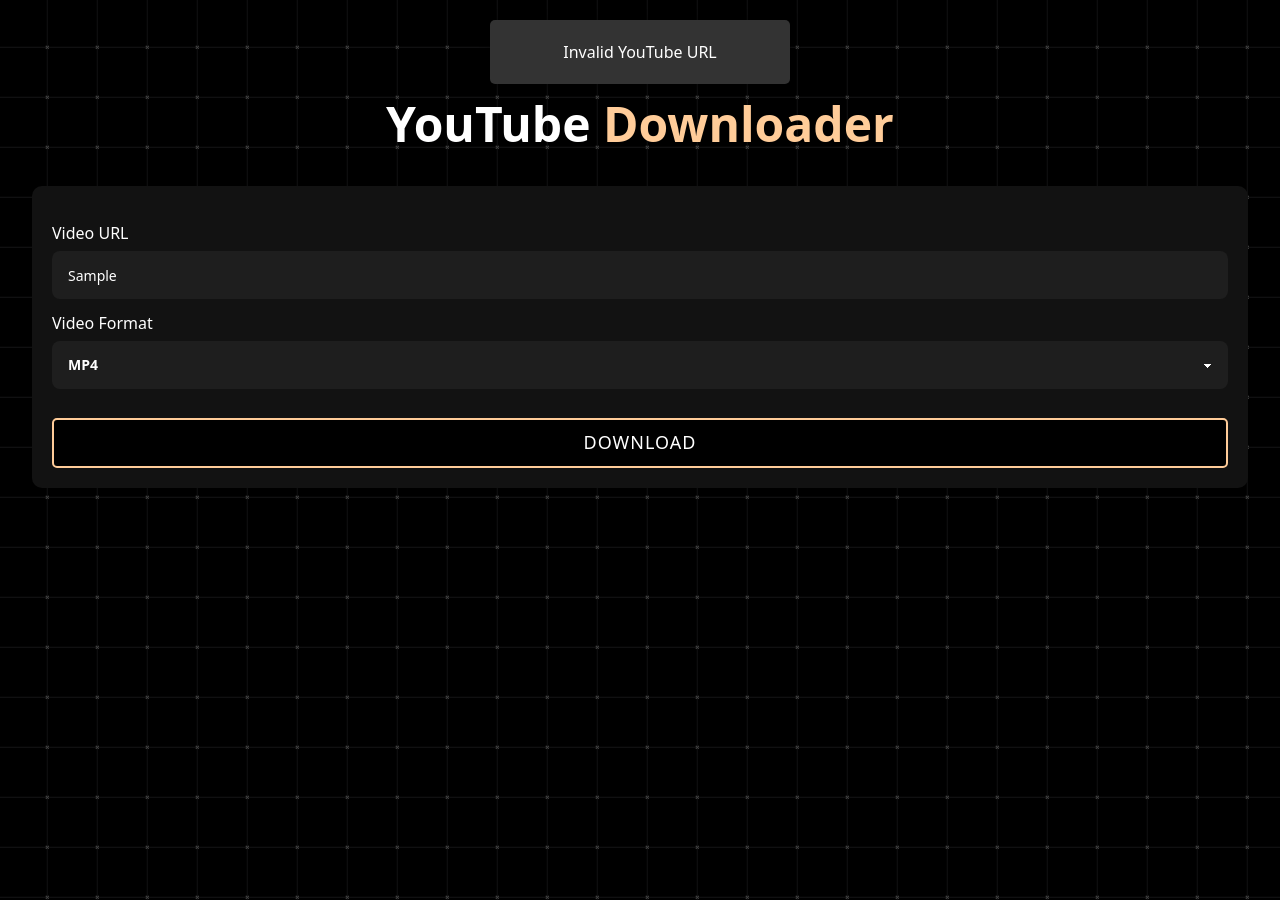
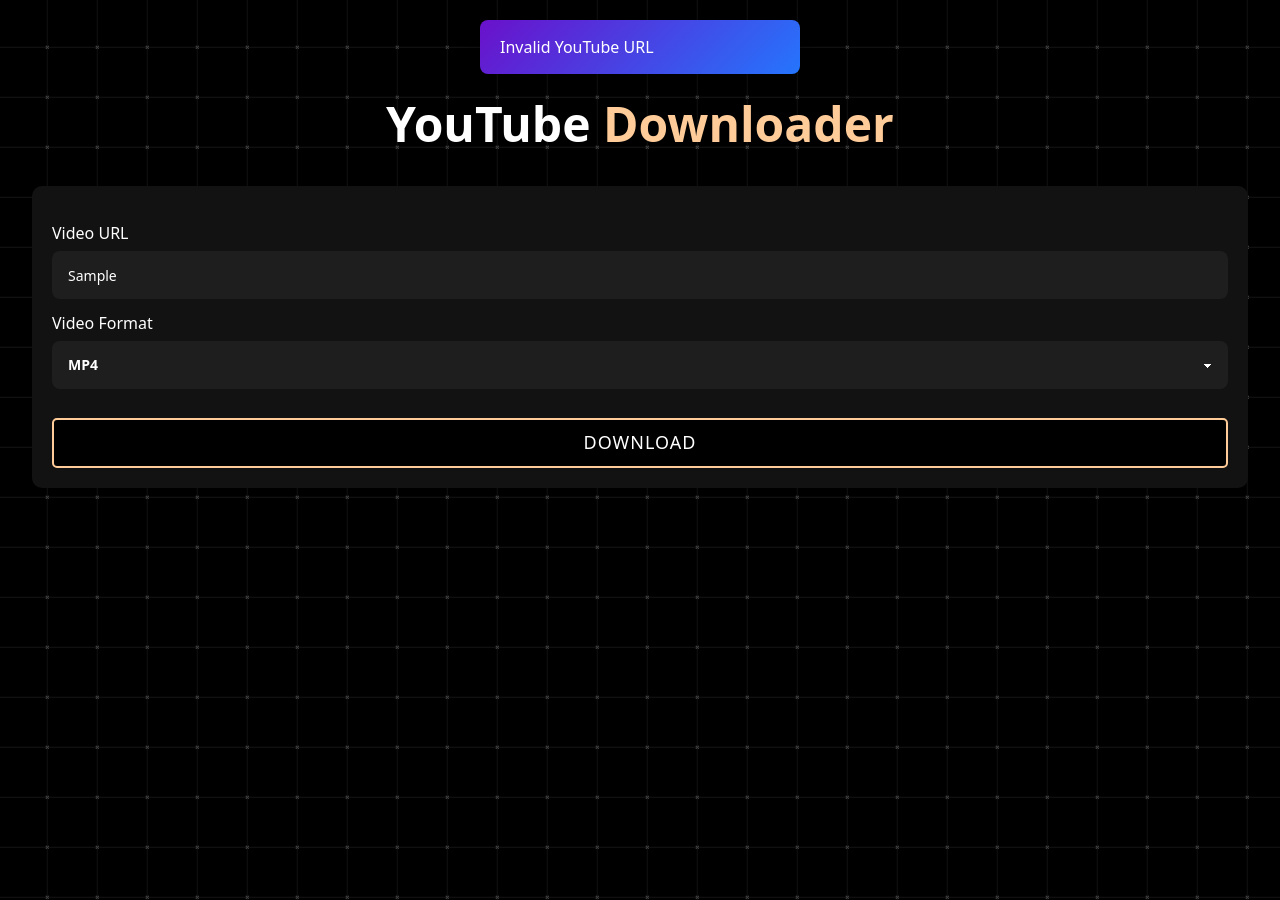
Before and after one commit to Cliffvincent/Ytdl, a website: page public/index.html in a window 1280 px wide. Both pictures are taken after typing "Sample" into the empty fields and a click on the button "DOWNLOAD". Drawn offline with nearby package versions, Linux system fonts and the light colour scheme.

Commit message:
Update style.css

```diff
--- a/public/style.css
+++ b/public/style.css
@@ -273,67 +273,56 @@
   display: block;
 }
 
-/* Custom Alert Styles */
+
+
 .custom-alert {
     position: fixed;
     top: 20px;
     left: 50%;
     transform: translateX(-50%);
-    padding: 20px;
-    background-color: #333;
+    padding: 15px 20px;
+    background: linear-gradient(135deg, #6a11cb, #2575fc);
     color: #fff;
-    border-radius: 5px;
-    box-shadow: 0 0 10px rgba(0, 0, 0, 0.5);
+    border-radius: 8px;
+    box-shadow: 0 4px 15px rgba(0, 0, 0, 0.2);
     z-index: 1000;
     text-align: center;
     font-size: 16px;
     max-width: 90%;
-    width: 300px;
+    width: 320px;
     opacity: 0;
-    transition: opacity 0.3s ease-in-out;
+    transition: opacity 0.3s ease-in-out, transform 0.3s ease-in-out;
+    transform: translate(-50%, -20px);
+    display: flex;
+    align-items: center;
+    justify-content: space-between;
+    gap: 10px;
 }
+
 
 .custom-alert.show {
     opacity: 1;
+    transform: translate(-50%, 0);
 }
+
 
 .custom-alert.hide {
     opacity: 0;
+    transform: translate(-50%, -20px);
 }
 
 
-/* Ensure the details container is visible
-#details {
-    display: block !important;
-    visibility: visible !important;
-    opacity: 1 !important;
+.custom-alert .close-btn {
+    background: rgba(255, 255, 255, 0.3);
+    border: none;
+    color: white;
+    font-size: 16px;
+    cursor: pointer;
+    padding: 5px 10px;
+    border-radius: 5px;
+    transition: background 0.3s;
 }
 
- Ensure child elements are visible
-#details * {
-    display: block !important;
-    visibility: visible !important;
-    opacity: 1 !important;
+.custom-alert .close-btn:hover {
+    background: rgba(255, 255, 255, 0.5);
 }
-
- Add some temporary styles for debugging
-#details {
-    border: 2px solid red; /* Temporary border to visualize the container
-}
-
-#details a {
-    display: flex !important;
-    flex-direction: column !important;
-    align-items: center !important;
-    border: 2px solid green; /* Temporary border to visualize the link
-}
-
-#details img {
-    display: block !important;
-    border: 2px solid blue; /* Temporary border to visualize the image
-}
-
-#details div {
-    display: block !important;
-    border: 2px solid yellow; /* Temporary border to visualize the div
-} */
```
